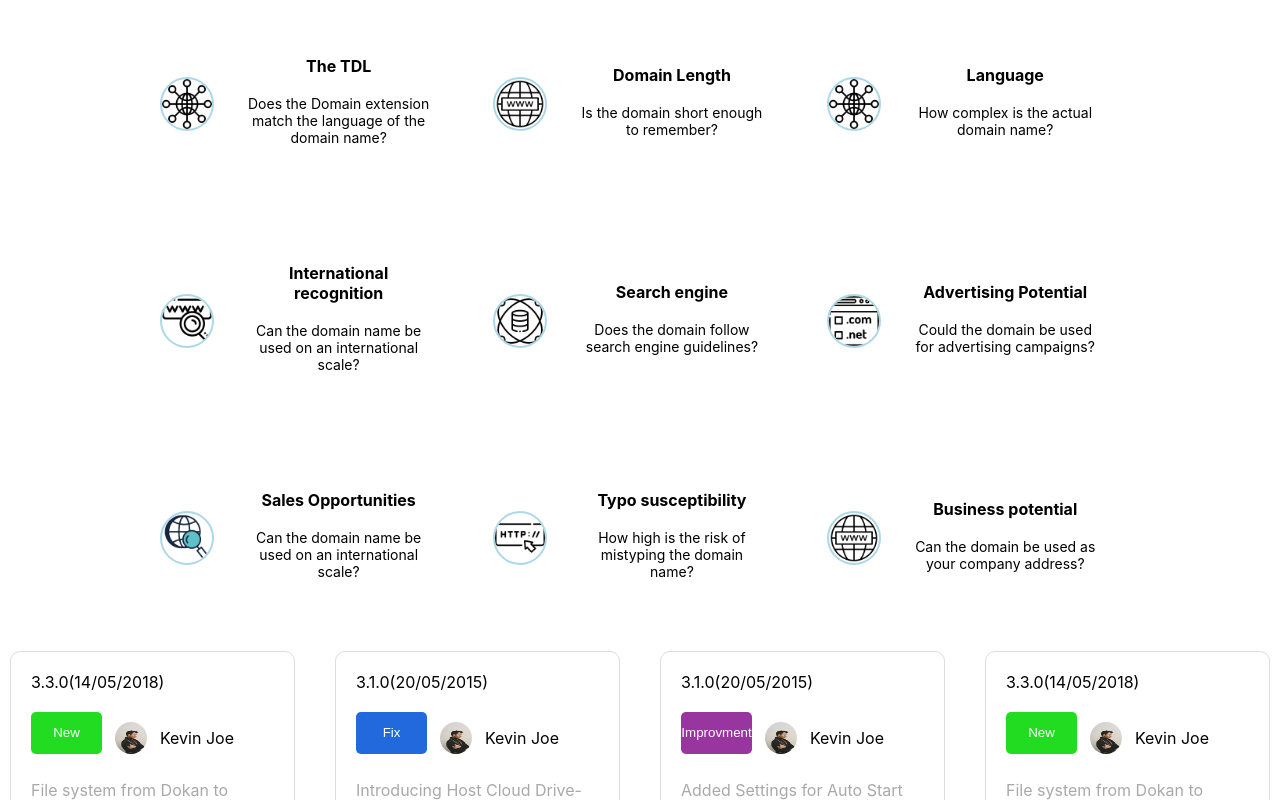
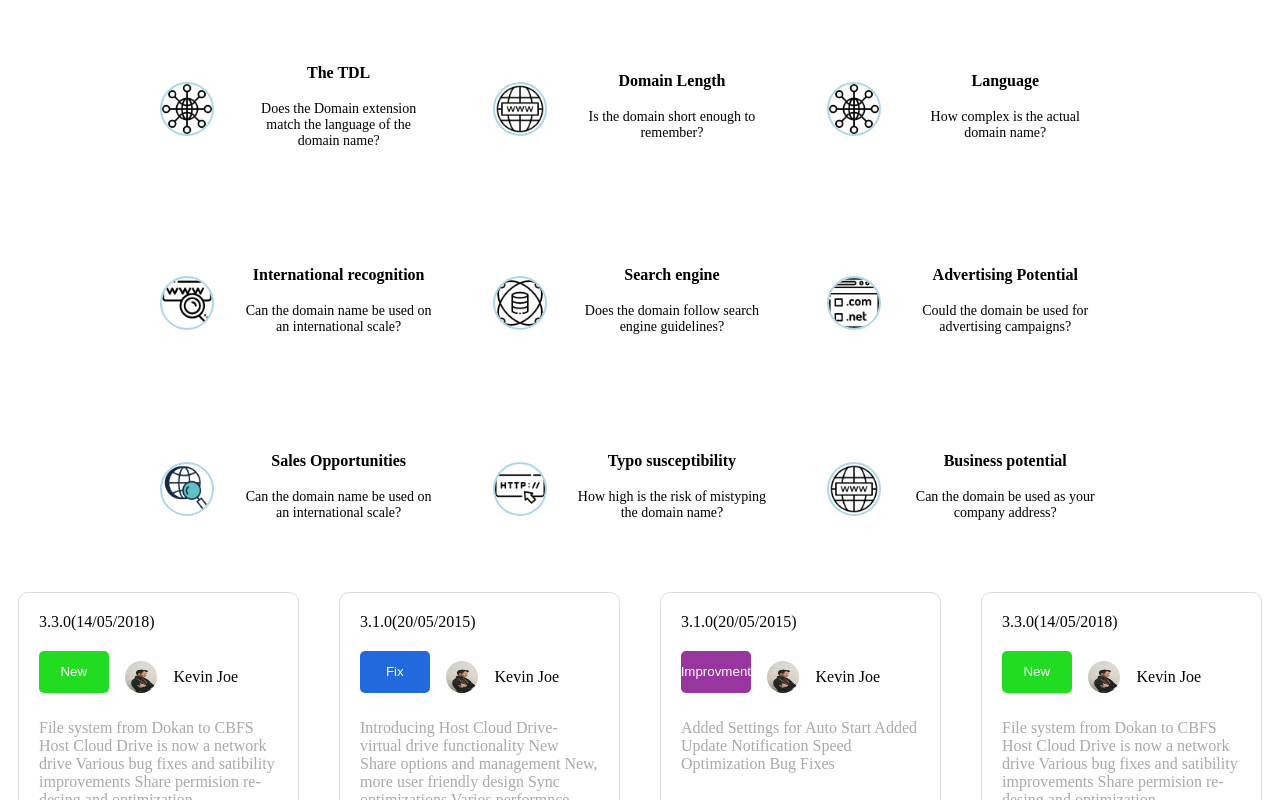
Before and after one commit to MedinaSekiraqa/FirstTask, a React (Create React App) app: page / in a window 1280 px wide. Shown: the top 800 px of the page. Built offline with nearby package versions, Linux system fonts and the light colour scheme.

Commit message:
delete index.css and reportWebVitals

```diff
--- a/src/index.css
+++ /dev/null
@@ -1,13 +0,0 @@
-body {
-  margin: 0;
-  font-family: -apple-system, BlinkMacSystemFont, 'Segoe UI', 'Roboto', 'Oxygen',
-    'Ubuntu', 'Cantarell', 'Fira Sans', 'Droid Sans', 'Helvetica Neue',
-    sans-serif;
-  -webkit-font-smoothing: antialiased;
-  -moz-osx-font-smoothing: grayscale;
-}
-
-code {
-  font-family: source-code-pro, Menlo, Monaco, Consolas, 'Courier New',
-    monospace;
-}
--- a/src/index.js
+++ b/src/index.js
@@ -1,8 +1,8 @@
 import React from 'react';
 import ReactDOM from 'react-dom/client';
-import './index.css';
+
 import App from './App';
-import reportWebVitals from './reportWebVitals';
+
 
 const root = ReactDOM.createRoot(document.getElementById('root'));
 root.render(
@@ -14,4 +14,3 @@
 // If you want to start measuring performance in your app, pass a function
 // to log results (for example: reportWebVitals(console.log))
 // or send to an analytics endpoint. Learn more: https://bit.ly/CRA-vitals
-reportWebVitals();
--- a/src/reportWebVitals.js
+++ /dev/null
@@ -1,13 +0,0 @@
-const reportWebVitals = onPerfEntry => {
-  if (onPerfEntry && onPerfEntry instanceof Function) {
-    import('web-vitals').then(({ getCLS, getFID, getFCP, getLCP, getTTFB }) => {
-      getCLS(onPerfEntry);
-      getFID(onPerfEntry);
-      getFCP(onPerfEntry);
-      getLCP(onPerfEntry);
-      getTTFB(onPerfEntry);
-    });
-  }
-};
-
-export default reportWebVitals;
```
